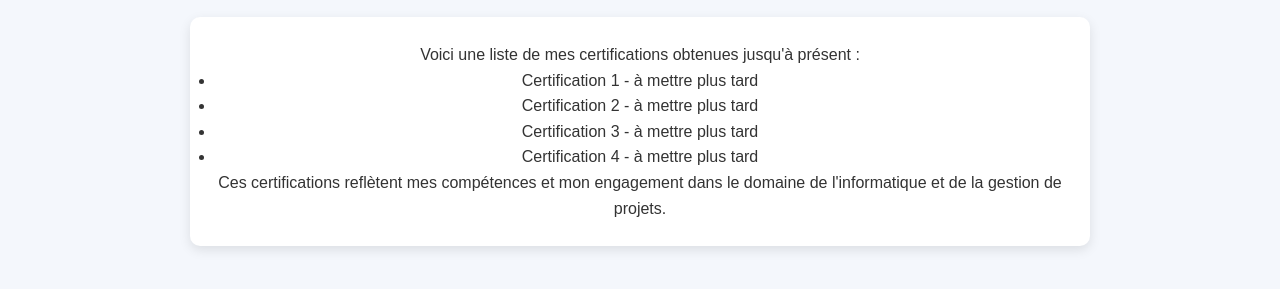
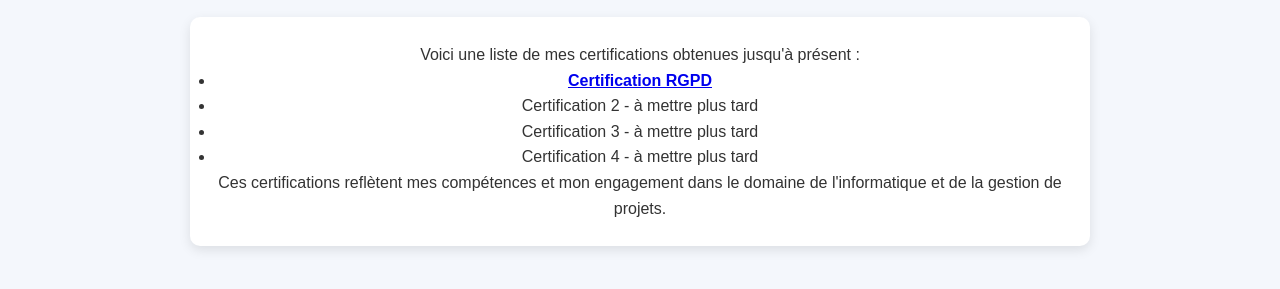
Before and after one commit to userrryhn/PortfolioYohan, a plain HTML site: page certifications.html in a window 1280 px wide. Shown: the part 255-544 px from the top of the page. Drawn offline with Linux system fonts and the light colour scheme.

Commit message:
Update certifications.html

```diff
--- a/certifications.html
+++ b/certifications.html
@@ -257,7 +257,7 @@
         <div class="content">
             <p>Voici une liste de mes certifications obtenues jusqu'à présent :</p>
             <ul>
-                <li>Certification 1 - à mettre plus tard</li>
+                <li><strong><a href="MODULE 1 _ LE RGPD ET SES NOTIONS CLÉS_Attestation du Module 1.pdf" target="_blank">Certification RGPD</a></strong></li>
                 <li>Certification 2 - à mettre plus tard</li>
                 <li>Certification 3 - à mettre plus tard</li>
                 <li>Certification 4 - à mettre plus tard</li>
```
